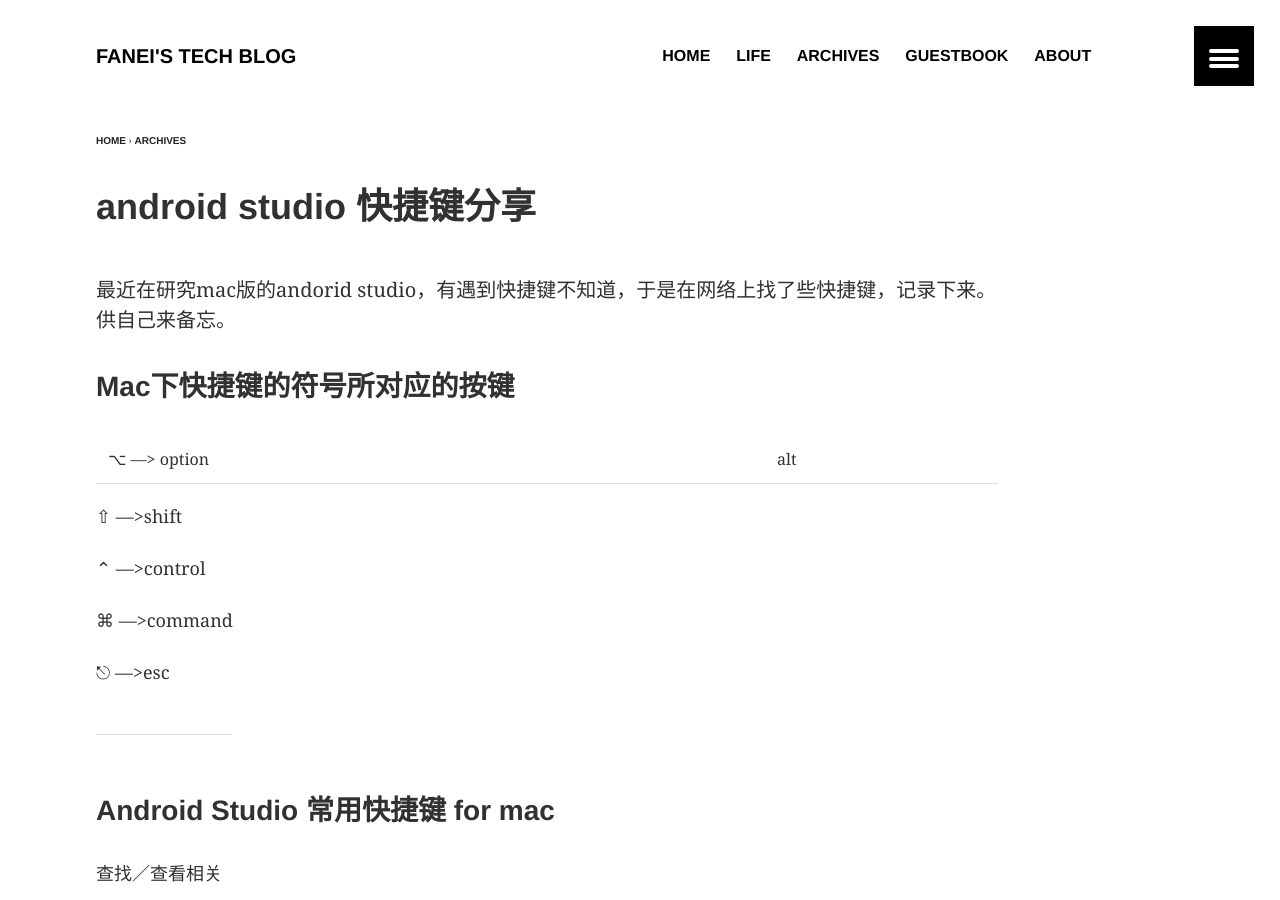
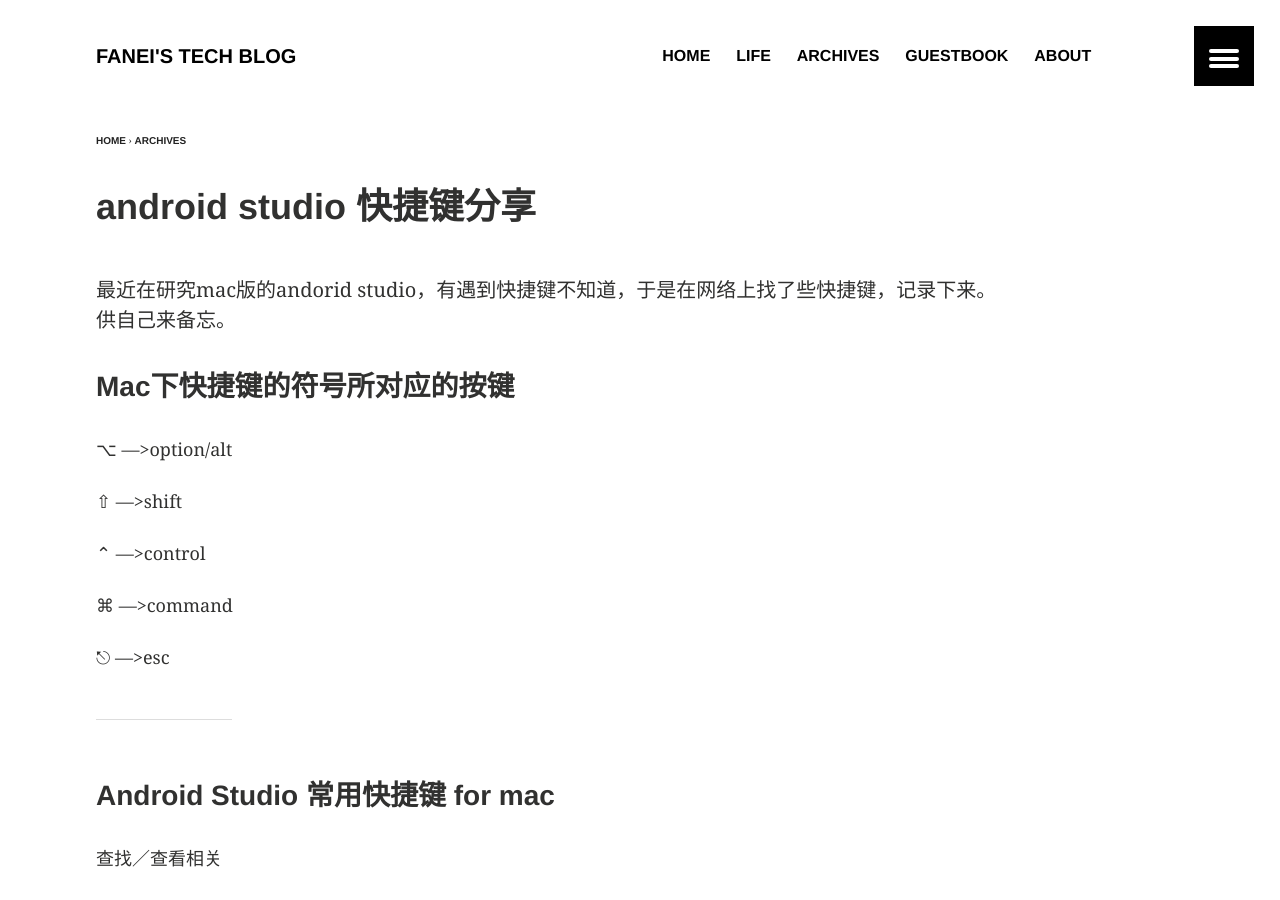
Before and after one commit to fanei/fanei.github.io, a Jekyll site: the page built from _posts/archives/2015-04-29-android studio_快捷键分享.md, in a window 1280 px wide and 900 px high. Built offline with Jekyll 4.4.1, drawn with Linux system fonts in a browser that asks for light colours; comment, search, counter and statistics services are not loaded.

Commit message:
modify as map

```diff
--- a/_posts/archives/2015-04-29-android studio_快捷键分享.md
+++ b/_posts/archives/2015-04-29-android studio_快捷键分享.md
@@ -9,7 +9,7 @@ image:
 
 ### Mac下快捷键的符号所对应的按键
 
-⌥ —> option|alt
+⌥ —>option/alt
 
 ⇧ —>shift
 
```
